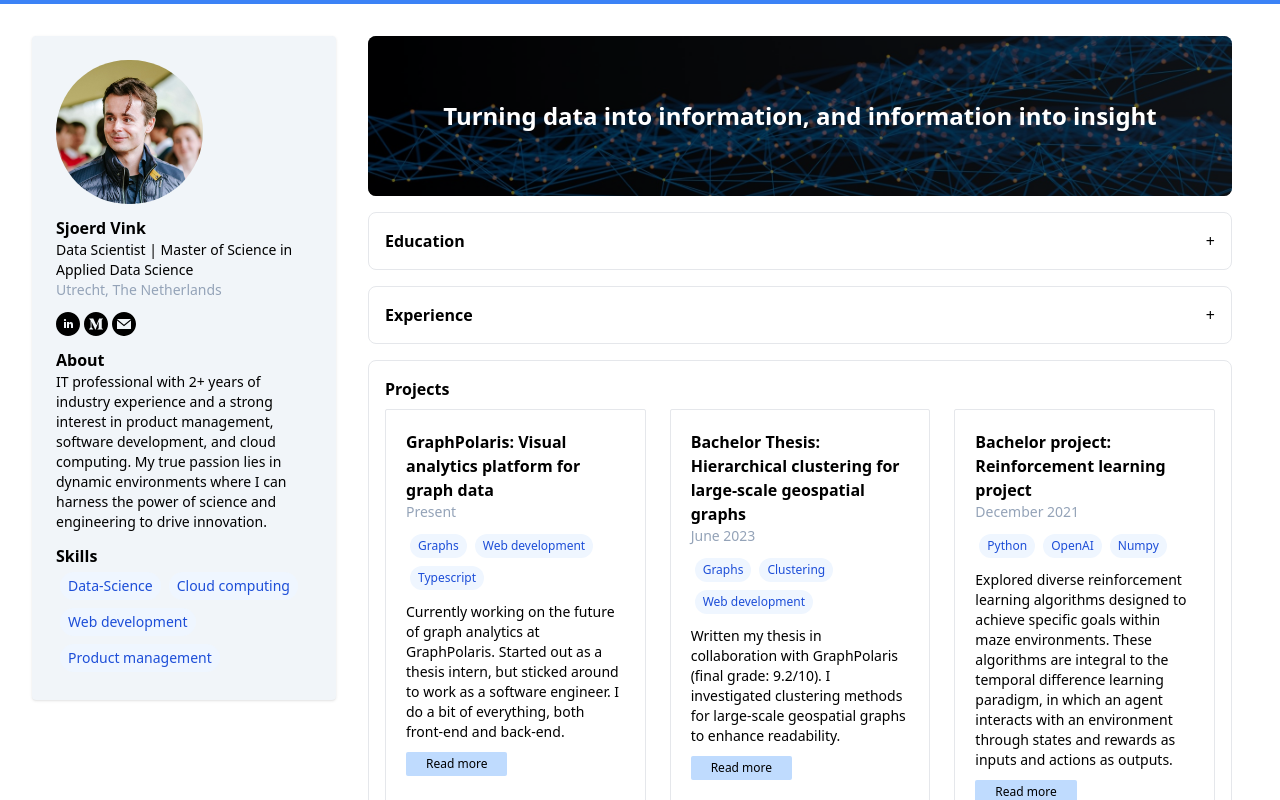
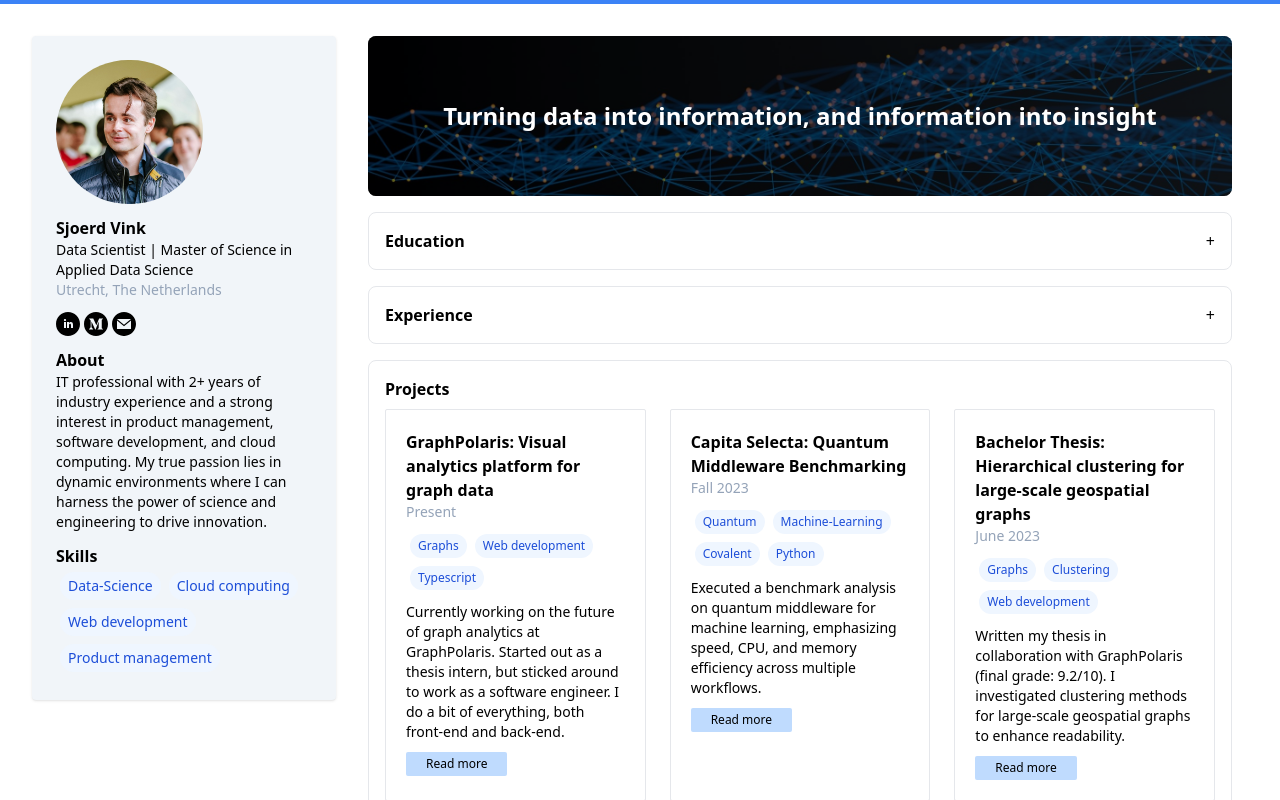
Before and after one commit to sjoerdvink99/portfolio, a React (Create React App) app: page / in a window 1280 px wide. Shown: the top 800 px of the page. Built offline with nearby package versions, Linux system fonts and the light colour scheme.

Commit message:
added project

```diff
--- a/src/Profile.js
+++ b/src/Profile.js
@@ -30,21 +30,33 @@ export default function Profile() {
             target="_blank"
             rel="noreferrer"
           >
-            <img src={linkedin} className="mr-1" alt="linkedin profile" />
+            <img
+              src={linkedin}
+              className="mr-1 hover:-translate-y-1 transition-all duration-150 ease-in-out"
+              alt="linkedin profile"
+            />
           </a>
           <a
             href="https://sjoerdvink.medium.com/"
             target="_blank"
             rel="noreferrer"
           >
-            <img src={medium} className="mr-1" alt="medium" />
+            <img
+              src={medium}
+              className="mr-1 hover:-translate-y-1 transition-all duration-150 ease-in-out"
+              alt="medium"
+            />
           </a>
           <a
             href="mailto:sjoerdvink@icloud.com"
             target="_blank"
             rel="noreferrer"
           >
-            <img src={mail} alt="email" />
+            <img
+              src={mail}
+              className="hover:-translate-y-1 transition-all duration-150 ease-in-out"
+              alt="email"
+            />
           </a>
         </div>
 
--- a/src/projectInfo.js
+++ b/src/projectInfo.js
@@ -6,6 +6,14 @@ export const projectInfo = [
     skills: ["Graphs", "Web development", "Typescript"],
     description:
       "Currently working on the future of graph analytics at GraphPolaris. Started out as a thesis intern, but sticked around to work as a software engineer. I do a bit of everything, both front-end and back-end.",
+  },
+  {
+    name: "Capita Selecta: Quantum Middleware Benchmarking",
+    date: "Fall 2023",
+    link: "https://github.com/EC-labs",
+    skills: ["Quantum", "Machine-Learning", "Covalent", "Python"],
+    description:
+      "Executed a benchmark analysis on quantum middleware for machine learning, emphasizing speed, CPU, and memory efficiency across multiple workflows.",
   },
   {
     name: "Bachelor Thesis: Hierarchical clustering for large-scale geospatial graphs",
```
